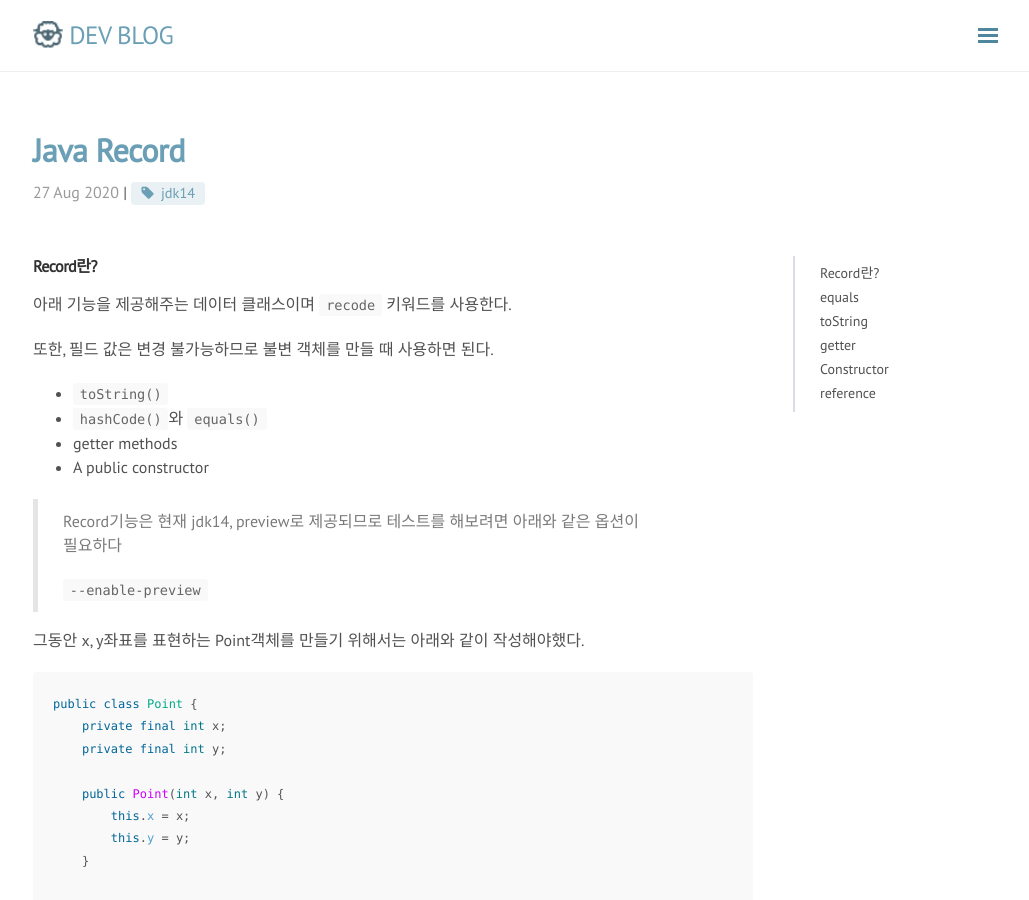
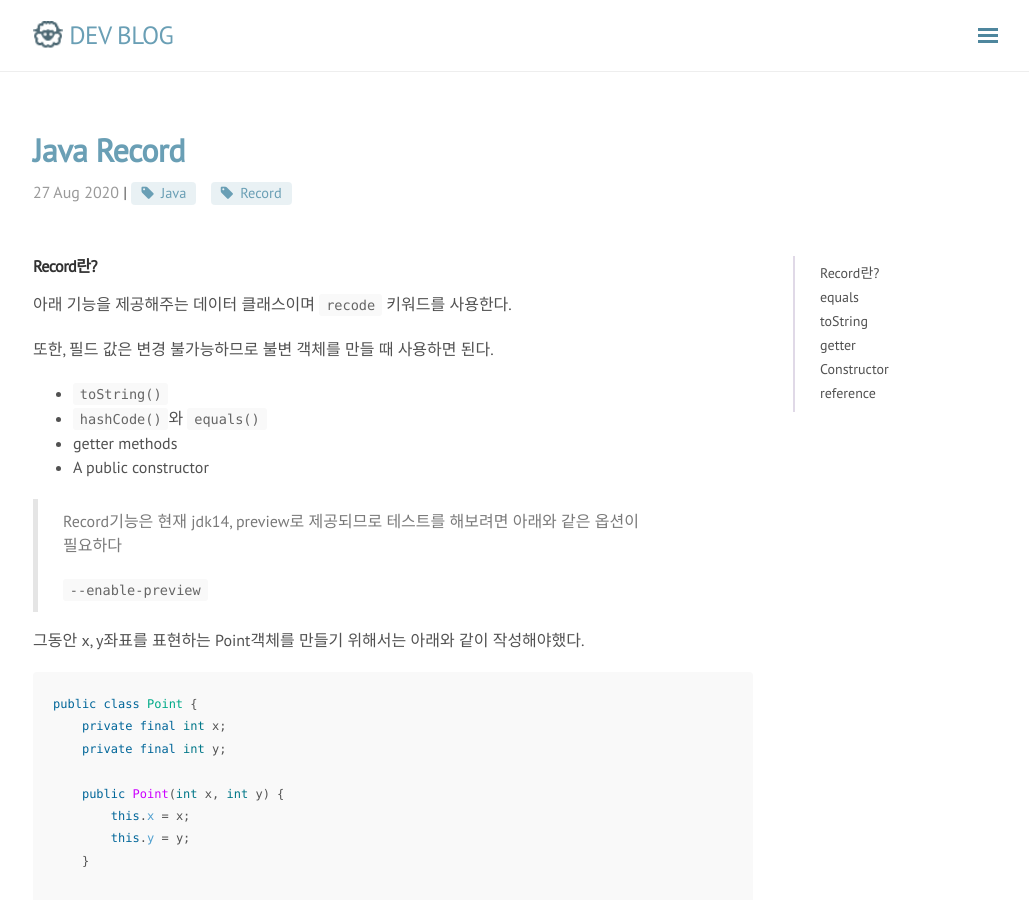
Before and after one commit to rmcodestar/rmcodestar.github.io, a Jekyll site: the page built from _posts/2020-08-27-java-record.md, in a window 1280 px wide and 900 px high. Shown: the whole window, without its empty margins (247-1276 px from the left). Built offline with Jekyll 4.4.1, drawn with Linux system fonts in a browser that asks for light colours; nearby versions of some CDN libraries; comment, search, counter and statistics services are not loaded.

Commit message:
Update 2020-08-27-java-record.md

```diff
--- a/_posts/2020-08-27-java-record.md
+++ b/_posts/2020-08-27-java-record.md
@@ -1,7 +1,8 @@
 ---
 layout: post
 title: Java Record
-tag: jdk14
+category: Java
+tag: [Java, Record]
 ---
 
 
```
